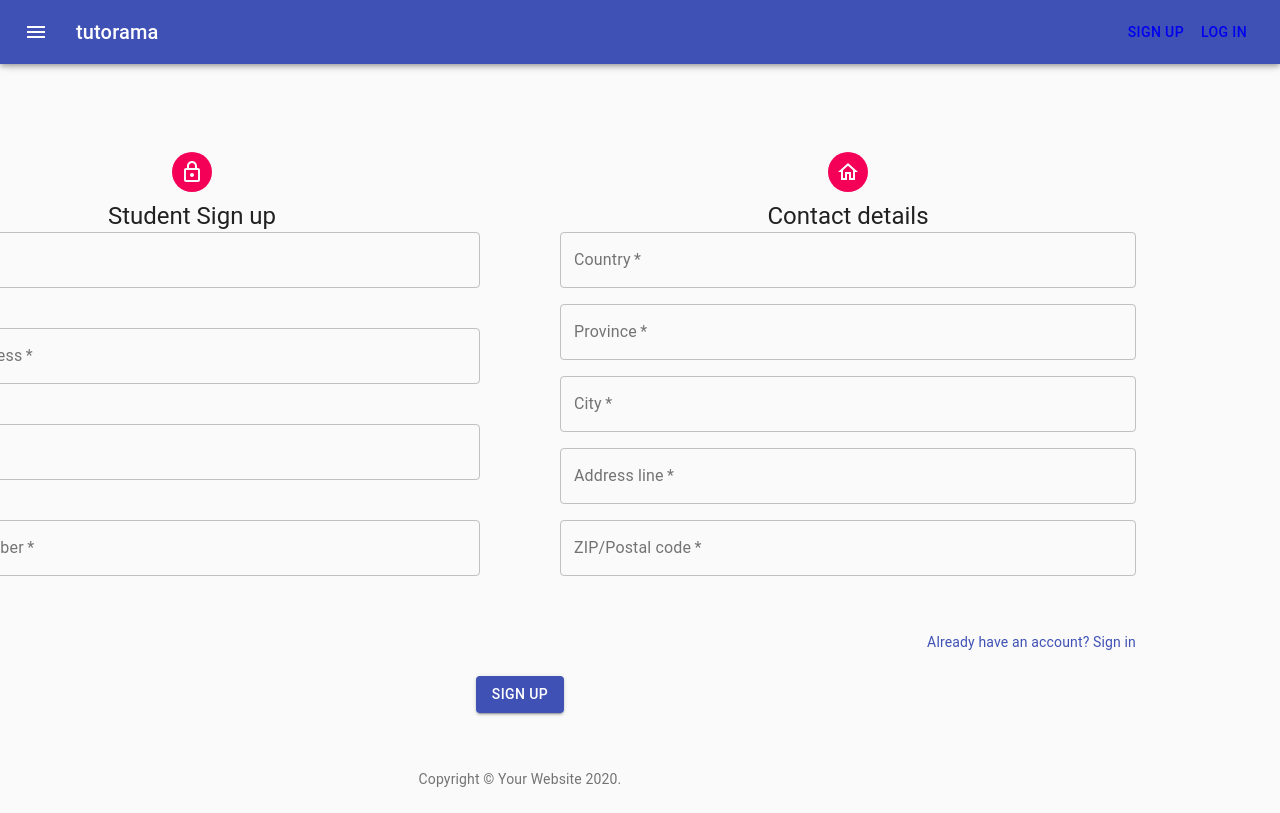
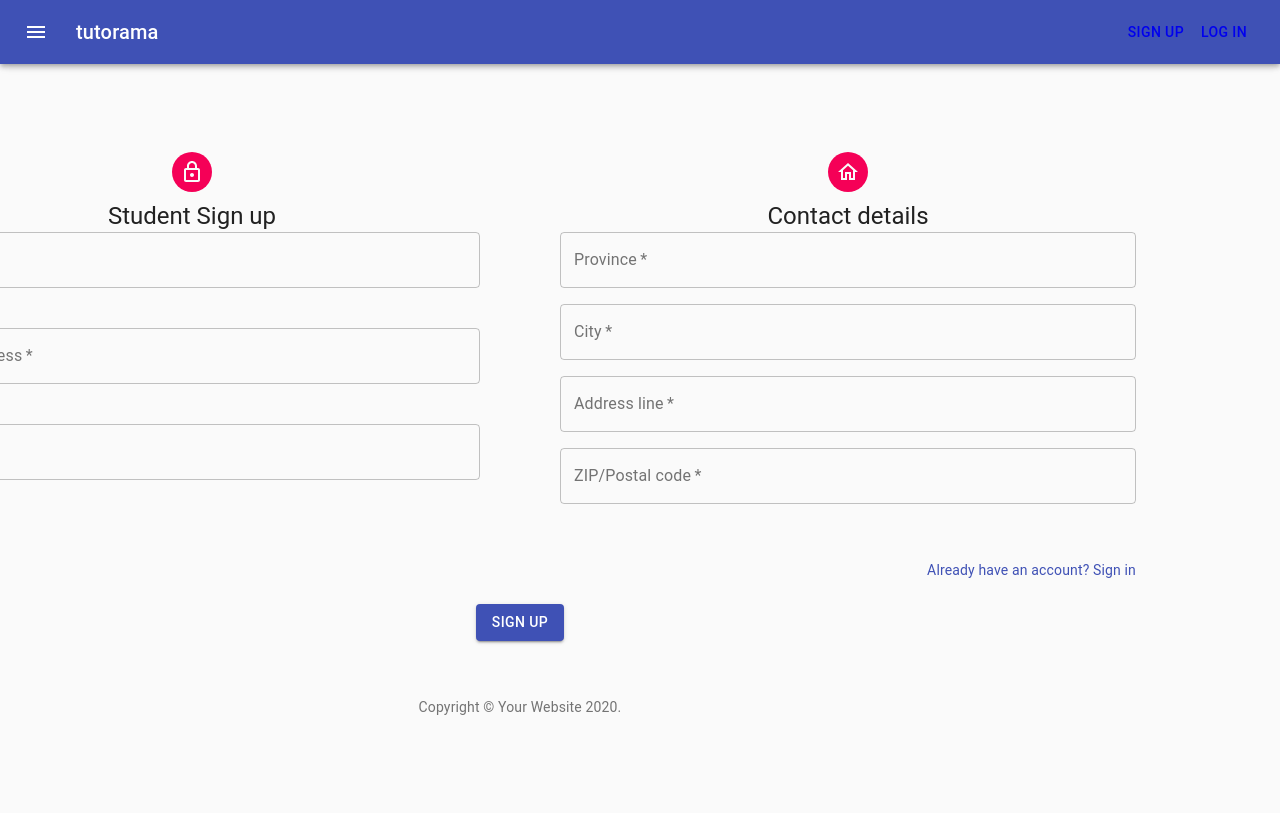
Before and after one commit to csaidane/Tutorama, a React (Create React App) app in the folder frontend/: page /signup/student in a window 1280 px wide. Built offline with nearby package versions, Linux system fonts and the light colour scheme.

Commit message:
integration login route

```diff
--- a/frontend/src/App.js
+++ b/frontend/src/App.js
@@ -52,11 +52,18 @@ const useStyles = makeStyles((theme) => ({
 }));
 
 function App() {
+  // For styling
   const classes = useStyles();
   const [open, setOpen] = useState(false);
-  const[state, setState] = useState({user:null})
+
+  // For passing in props
+  const[state, setState] = useState({user:null, tutor: null})
   const updateUser = function(user){
     setState({...state , user})
+  }
+
+  const updateTutor = function(tutor){
+    setState({...state , tutor})
   }
 
   return (
@@ -69,10 +76,10 @@ function App() {
           })}
         >
           <Switch>
-            <Route path="/signin" exact component={Signin} />
+            <Route path="/signin" exact render={(props)=> <Signin {...props} updateTutor={updateTutor} updateUser={updateUser}/>} />
             <Route path="/signup" exact component={SignUpPage} />
             <Route path="/signup/student" exact render={(props)=> <SignUpStudent {...props} updateUser={updateUser}/>} />
-            <Route path="/signup/tutor" exact component={SignUpTutor} />
+            <Route path="/signup/tutor" exact render={(props)=> <SignUpTutor {...props} updateTutor={updateTutor} updateUser={updateUser}/>} />
             <Route path="/messages" exact component={MessagePage} />
           </Switch>
           {/* <Signin /> */}
--- a/frontend/src/components/SignIn/SignIn.jsx
+++ b/frontend/src/components/SignIn/SignIn.jsx
@@ -1,4 +1,8 @@
-import React from "react";
+import React, { useState } from "react";
+import axios from "axios";
+import { useHistory } from "react-router-dom";
+
+
 import {
   Avatar,
   Button,
@@ -65,8 +69,25 @@ const useStyles = makeStyles((theme) => ({
   },
 }));
 
-export default function SignIn() {
+export default function SignIn(props) {
   const classes = useStyles();
+  let history = useHistory()
+
+
+  const [email, setEmail] = useState("")
+  const [password, setPassword] = useState("")
+
+  const APILogin = function (event) {
+    event.preventDefault();
+    let login = { email, password }
+    axios({ url: '/api/users/login', data: login, method: 'POST' })
+      .then((result) => {
+        console.log(result.data)
+        props.updateUser(result.data.user)
+        props.updateTutor(result.data.tutor)
+        //history.push("/signup")
+      })
+  };
 
   return (
     <Container component="main" alignItems="center">
@@ -85,7 +106,7 @@ export default function SignIn() {
             <Typography component="h1" variant="h5">
               Sign in
             </Typography>
-            <form className={classes.form} noValidate>
+            <form className={classes.form} noValidate onSubmit={APILogin}>
               <TextField
                 variant="outlined"
                 margin="normal"
@@ -96,6 +117,8 @@ export default function SignIn() {
                 name="email"
                 autoComplete="email"
                 autoFocus
+                value={email}
+                onChange={(e) => setEmail(e.target.value)}
               />
               <TextField
                 variant="outlined"
@@ -107,6 +130,8 @@ export default function SignIn() {
                 type="password"
                 id="password"
                 autoComplete="current-password"
+                value={password}
+                onChange={(e) => setPassword(e.target.value)}
               />
               <FormControlLabel
                 control={<Checkbox value="remember" color="primary" />}
--- a/frontend/src/components/SignUp/SignUpStudent.jsx
+++ b/frontend/src/components/SignUp/SignUpStudent.jsx
@@ -1,7 +1,7 @@
-import React, {useState} from "react";
+import React, { useState } from "react";
 import "./SignUpPage.scss";
 import axios from "axios";
-import { Redirect } from "react-router-dom";
+import { useHistory } from "react-router-dom";
 
 
 import {
@@ -67,6 +67,8 @@ const useStyles = makeStyles((theme) => ({
 export default function SignUpStudent(props) {
   const classes = useStyles();
 
+  let history = useHistory()
+
   const [name, setName] = useState("")
   const [email, setEmail] = useState("")
   const [password, setPassword] = useState("")
@@ -77,14 +79,14 @@ export default function SignUpStudent(props) {
   const [address, setAddress] = useState("")
   const [zip, setZip] = useState("")
 
-  const APISubmit = function(event){
+  const APISubmit = function (event) {
     event.preventDefault();
-    let user = {name, email, password, street:address, city, province, post_code:zip}
-    axios({url: '/api/users/register' , data:user, method: 'POST'})
-    .then((result)=> {
-      props.updateUser(result.data.user)
-
-    })
+    let user = { name, email, password, street: address, city, province, post_code: zip }
+    axios({ url: '/api/users/register', data: user, method: 'POST' })
+      .then((result) => {
+        props.updateUser(result.data.user)
+        history.push("/signin")
+      })
   }
 
   return (
@@ -111,8 +113,8 @@ export default function SignUpStudent(props) {
                     label="Full name"
                     type="text"
                     id="name"
-                    value = {name}
-                    onChange = {(e) => setName(e.target.value)}
+                    value={name}
+                    onChange={(e) => setName(e.target.value)}
                   />
                 </Grid>
 
@@ -125,8 +127,8 @@ export default function SignUpStudent(props) {
                     label="Email Address"
                     name="email"
                     autoComplete="email"
-                    value = {email}
-                    onChange = {(e) => setEmail(e.target.value)}
+                    value={email}
+                    onChange={(e) => setEmail(e.target.value)}
                   />
                 </Grid>
                 <Grid item xs={12}>
@@ -139,23 +141,11 @@ export default function SignUpStudent(props) {
                     type="password"
                     id="password"
                     autoComplete="current-password"
-                    value = {password}
-                    onChange = {(e) => setPassword(e.target.value)}
+                    value={password}
+                    onChange={(e) => setPassword(e.target.value)}
                   />
                 </Grid>
-                <Grid item xs={12}>
-                  <TextField
-                    variant="outlined"
-                    required
-                    fullWidth
-                    id="phone"
-                    label="Phone number"
-                    name="phoneNumber"
-                    autoComplete=""
-                    value = {phoneNumber}
-                    onChange = {(e) => setPhoneNumber(e.target.value)}
-                  />
-                </Grid>
+
               </Grid>
 
               {/* </form> */}
@@ -174,19 +164,7 @@ export default function SignUpStudent(props) {
                 Contact details
               </Typography>
               <Grid container spacing={2}>
-                <Grid item xs={12}>
-                  <TextField
-                    variant="outlined"
-                    required
-                    fullWidth
-                    id="country"
-                    label="Country"
-                    name="country"
-                    autoComplete="country"
-                    value = {country}
-                    onChange = {(e) => setCountry(e.target.value)}
-                  />
-                </Grid>
+
                 <Grid item xs={12}>
                   <TextField
                     variant="outlined"
@@ -196,8 +174,8 @@ export default function SignUpStudent(props) {
                     label="Province"
                     name="province"
                     autoComplete="province"
-                    value = {province}
-                    onChange = {(e) => setProvince(e.target.value)}
+                    value={province}
+                    onChange={(e) => setProvince(e.target.value)}
                   />
                 </Grid>
 
@@ -210,8 +188,8 @@ export default function SignUpStudent(props) {
                     label="City"
                     name="city"
                     autoComplete="city"
-                    value = {city}
-                    onChange = {(e) => setCity(e.target.value)}
+                    value={city}
+                    onChange={(e) => setCity(e.target.value)}
                   />
                 </Grid>
                 <Grid item xs={12}>
@@ -223,8 +201,8 @@ export default function SignUpStudent(props) {
                     label="Address line"
                     name="address"
                     autoComplete="address"
-                    value = {address}
-                    onChange = {(e) => setAddress(e.target.value)}
+                    value={address}
+                    onChange={(e) => setAddress(e.target.value)}
                   />
                 </Grid>
                 <Grid item xs={12}>
@@ -236,8 +214,8 @@ export default function SignUpStudent(props) {
                     label="ZIP/Postal code"
                     name="zip"
                     autoComplete="zip"
-                    value = {zip}
-                    onChange = {(e) => setZip(e.target.value)}
+                    value={zip}
+                    onChange={(e) => setZip(e.target.value)}
                   />
                 </Grid>
                 <Grid item xs={12}></Grid>
--- a/frontend/src/components/SignUp/SignUpTutor.jsx
+++ b/frontend/src/components/SignUp/SignUpTutor.jsx
@@ -186,28 +186,6 @@ export default function SignUpTutor() {
                     variant="outlined"
                     required
                     fullWidth
-                    id="phone"
-                    label="Phone number"
-                    name="phoneNumber"
-                    autoComplete=""
-                  />
-                </Grid>
-                <Grid item xs={12}>
-                  <TextField
-                    variant="outlined"
-                    required
-                    fullWidth
-                    id="country"
-                    label="Country"
-                    name="country"
-                    autoComplete="country"
-                  />
-                </Grid>
-                <Grid item xs={12}>
-                  <TextField
-                    variant="outlined"
-                    required
-                    fullWidth
                     id="province"
                     label="Province"
                     name="province"
```
Also changed, not shown: 1 other file (tests, documents, lock files or other folders).
